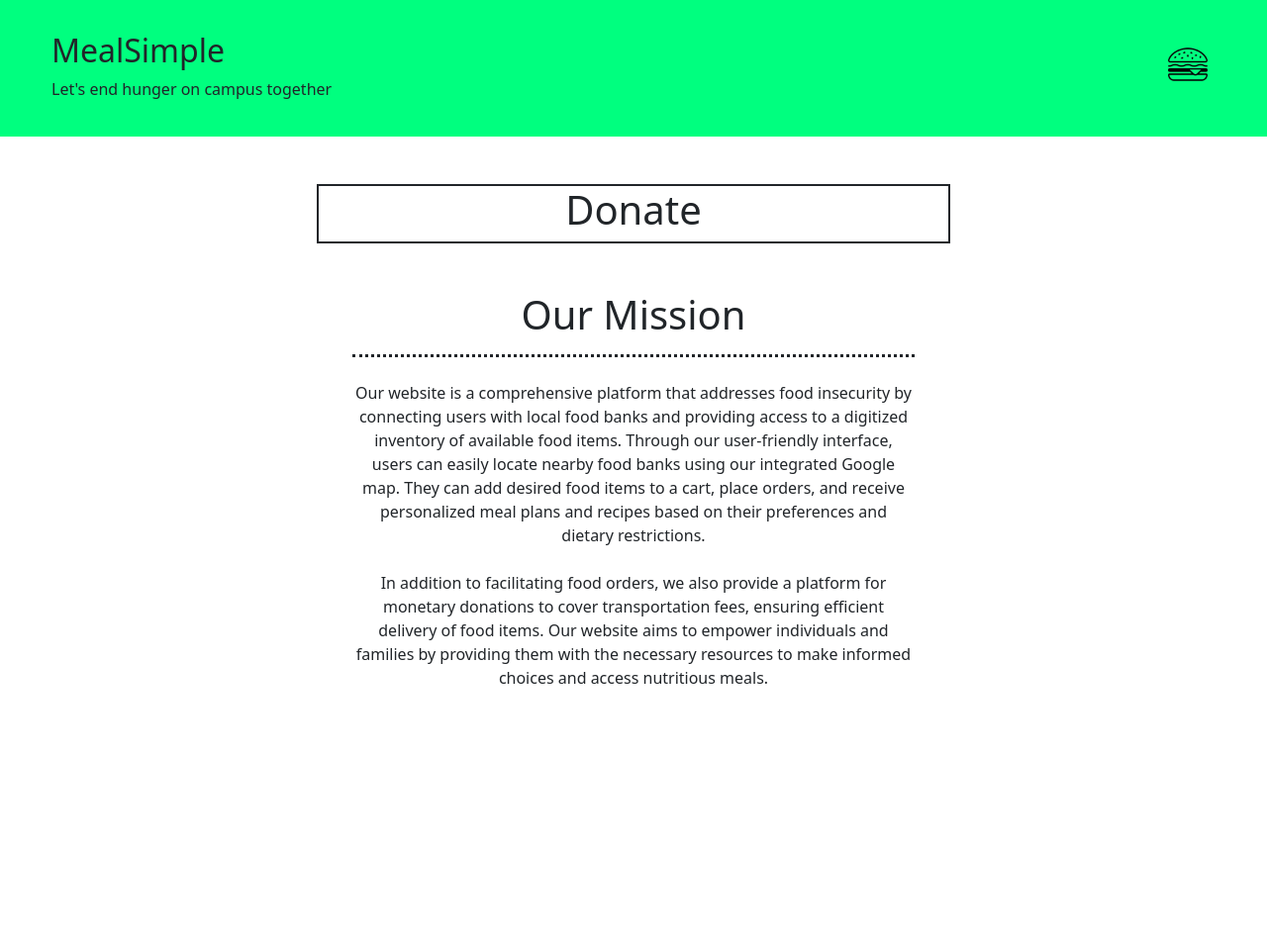
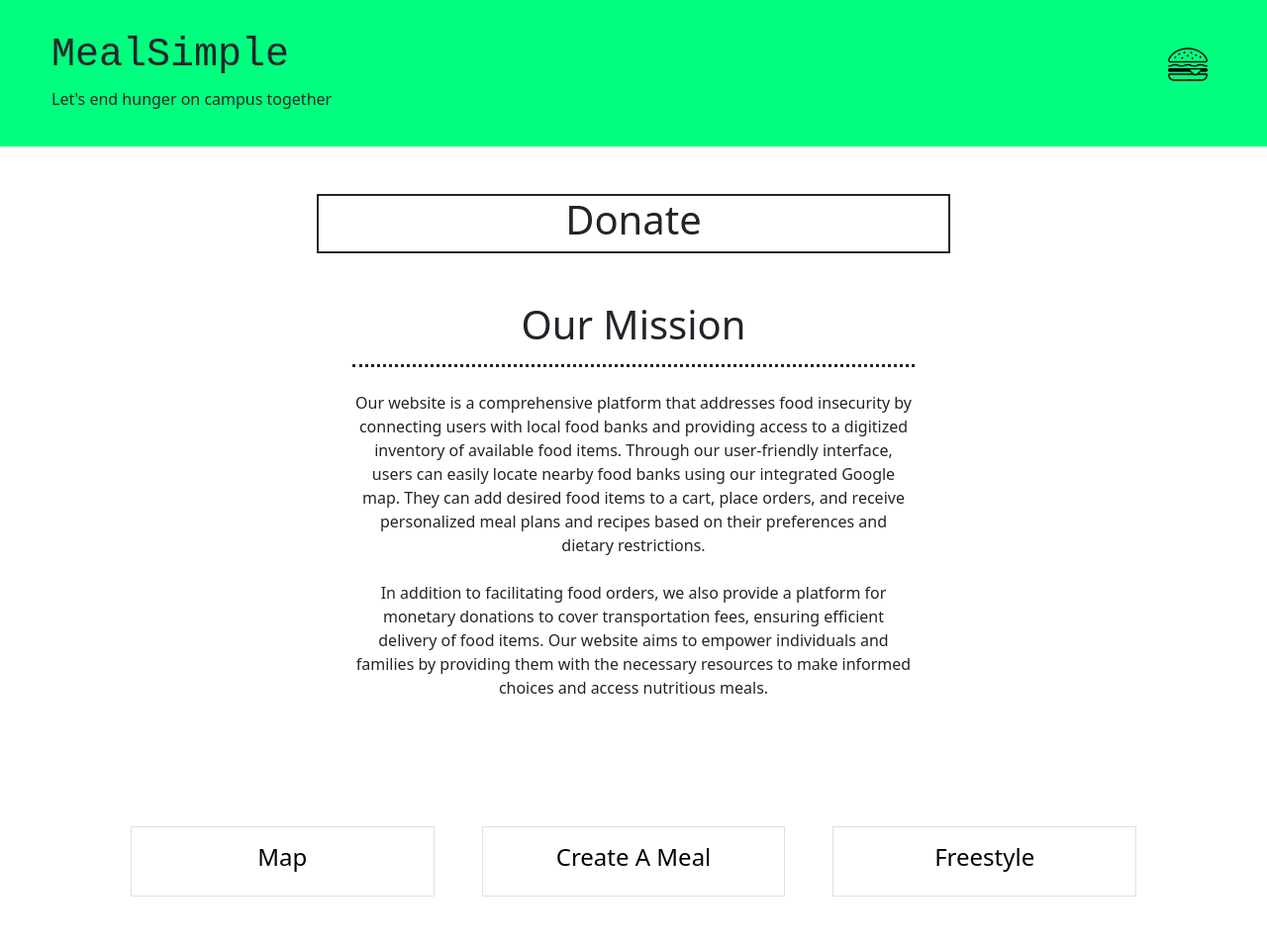
Before and after one commit to PatZhang0214/mealsimple-Moral-Code-Hackathon, a plain HTML site: page index.html in a window 1280 px wide. Shown: the whole page at 99% size. Before the commit the page ends 800 px from the top, so only its background shows below. Drawn offline with nearby package versions, Linux system fonts and the light colour scheme.

Commit message:
added buttons and made menu functional

```diff
--- a/index.html
+++ b/index.html
@@ -4,7 +4,7 @@
   <head>
     <meta charset="utf-8">
     <meta name="viewport" content="width=device-width, initial-scale=1">
-    <title>Bootstrap demo</title>
+    <title>MealSimple - Hackathon</title>
     <link rel="stylesheet" href="style.css">
     <link href="https://cdn.jsdelivr.net/npm/bootstrap@5.3.3/dist/css/bootstrap.min.css" rel="stylesheet" integrity="sha384-QWTKZyjpPEjISv5WaRU9OFeRpok6YctnYmDr5pNlyT2bRjXh0JMhjY6hW+ALEwIH" crossorigin="anonymous">
   </head>
@@ -15,10 +15,10 @@
     <div id="sideNav">
         <nav>
             <ul>
-                <li><a href="#">HOME</a></li>
-                <li><a href="#">MAPS</a></li>
-                <li><a href="#">CREATE A MEAL</a></li>
-                <li><a href="#">FREESTYLE</a></li>
+                <li><a href="index.html">HOME</a></li>
+                <li><a href="maps.html">MAPS</a></li>
+                <li><a href="meal.html">CREATE A MEAL</a></li>
+                <li><a href="freestyle.html">FREESTYLE</a></li>
             </ul>
         </nav>
     </div>
@@ -47,7 +47,7 @@
         <div class="row">
             <header class="m-3 text-start">
                 <div class="px-4 pt-3 pb-1">
-                    <h2>MealSimple</h2>
+                    <h1 id="Name">MealSimple</h1>
                     <p class="font-weight-light">Let's end hunger on campus together</p>
                 </div>
             </header>
@@ -80,5 +80,30 @@
                 </p>
             </div>
         </div>
+        <div class="container-fluid">
+            <div class="row p-5 m-5 gx-5 gy-3">
+                <div class="col-lg">
+                    <a href="maps.html">
+                        <div class="p-3 border">
+                            <h4 class="text-center">Map</h4>
+                        </div>
+                    </a>
+                </div>
+                <div class="col-lg">
+                    <a href="meal.html">
+                        <div class="p-3 border">
+                            <h4 class="text-center">Create A Meal</h4>
+                        </div>
+                    </a>
+                </div>
+                <div class="col-lg">
+                    <a href="freestyle.html">
+                        <div class="p-3 border">
+                            <h4 class="text-center">Freestyle</h4>
+                        </div>
+                    </a>
+                </div>
+            </div>
+        </div>
   </body>
 </html>
--- a/style.css
+++ b/style.css
@@ -61,3 +61,31 @@ nav ul li a{
     border-style: solid;
     border-width: 2px
 }
+
+#Name {
+    font-family: Andale Mono, monospace;
+}
+
+a:link {
+    color: black;
+    background-color: transparent;
+    text-decoration: none;
+  }
+
+a:visited {
+    color: black;
+    background-color: transparent;
+    text-decoration: none;
+}
+
+a:hover {
+    color: black;
+    background-color: transparent;
+    text-decoration: none;
+}
+
+a:active {
+    color: black;
+    background-color: transparent;
+    text-decoration: none;
+}
```
